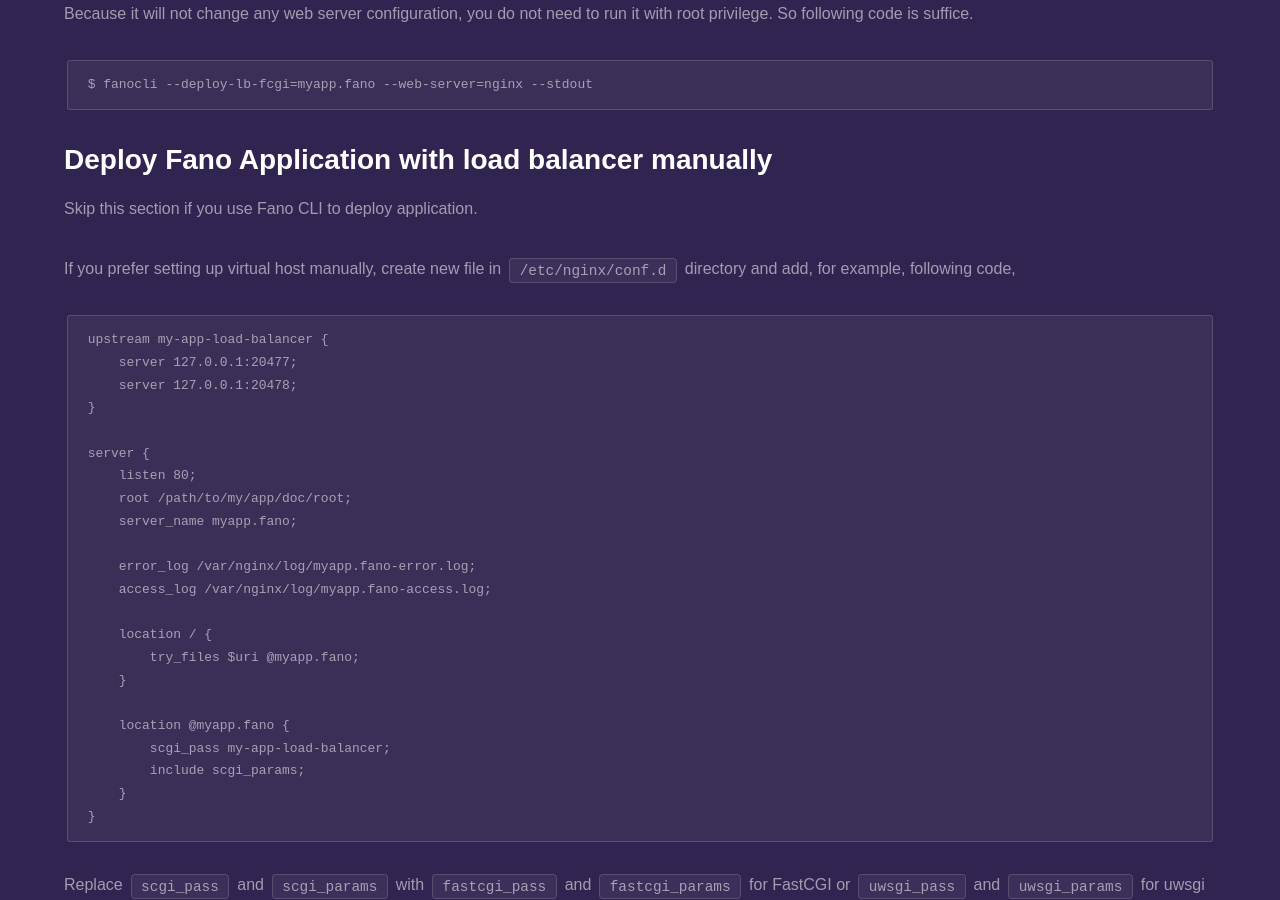
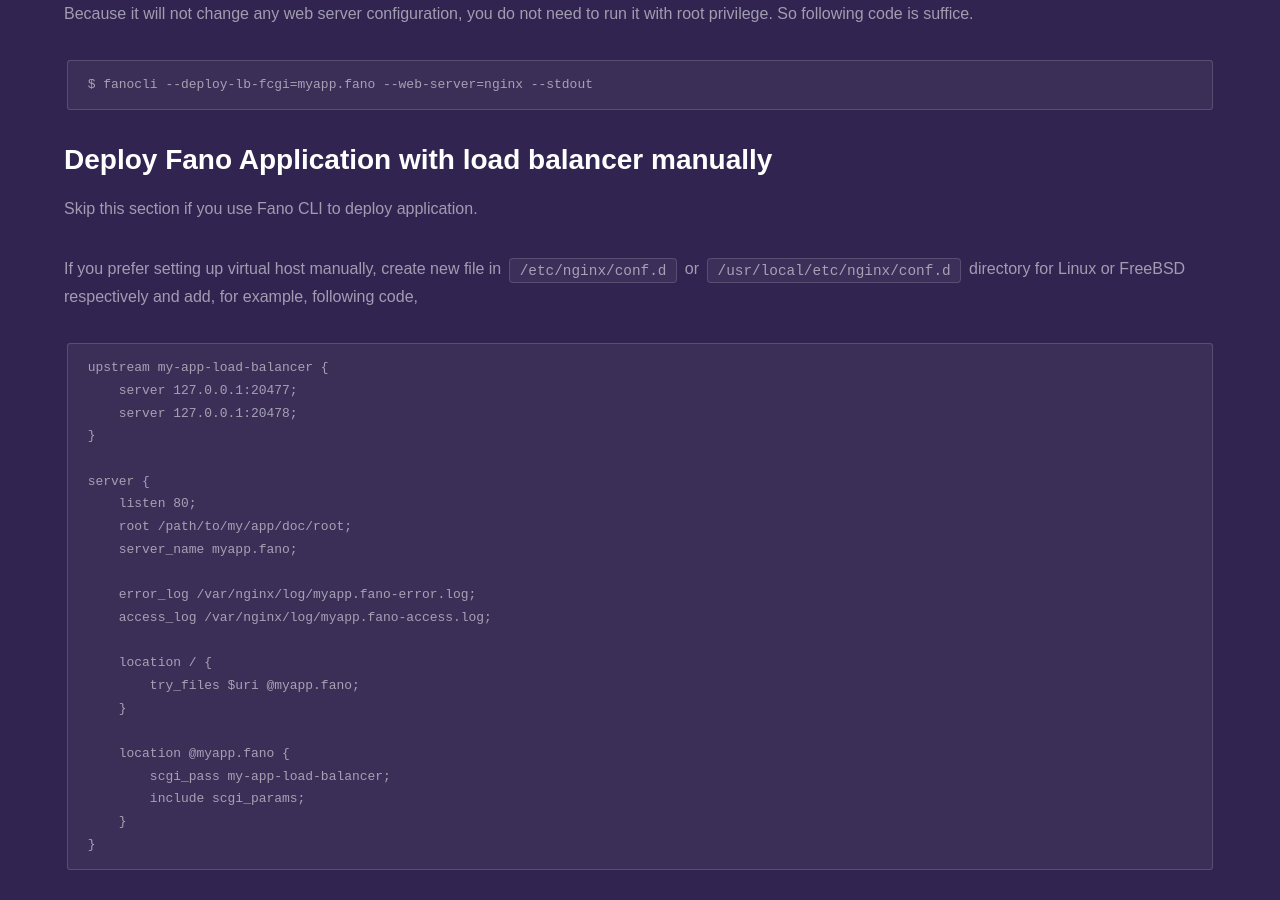
Before and after one commit to fanoframework/fanoframework.github.io, a Jekyll site: the page built from deployment/load-balancer-setup/nginx/index.md, in a window 1280 px wide and 900 px high, scrolled down 1031 px. Built offline with Jekyll 4.4.1, drawn with Linux system fonts in a browser that asks for light colours; our own code applies the rules of GitHub Pages for plain Markdown files.

Commit message:
add reference about setting config in FreeBSD

````diff
--- a/deployment/load-balancer-setup/nginx/index.md
+++ b/deployment/load-balancer-setup/nginx/index.md
@@ -40,7 +40,7 @@
 
 Skip this section if you use Fano CLI to deploy application.
 
-If you prefer setting up virtual host manually, create new file in `/etc/nginx/conf.d` directory and add, for example, following code,
+If you prefer setting up virtual host manually, create new file in `/etc/nginx/conf.d` or `/usr/local/etc/nginx/conf.d` directory for Linux or FreeBSD respectively and add, for example, following code,
 
 ```
 upstream my-app-load-balancer {
````
Also changed, not shown: deployment/load-balancer-setup/apache/index.md (+1 -1 lines).
